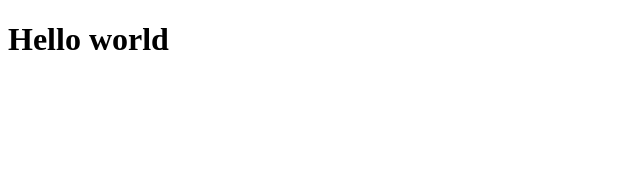
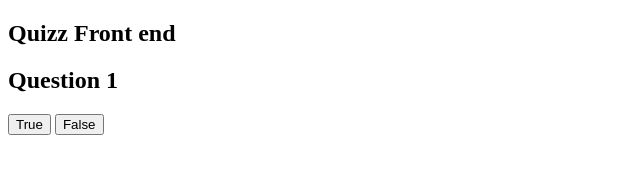
Before and after one commit to Tim-Fromentin/quizz-olivier, a plain HTML site: page index.html in a window 1280 px wide. Shown: the whole page, without its empty margins (0-640 px from the left). Drawn offline with Linux system fonts and the light colour scheme.

Commit message:
base html example question

```diff
--- a/index.html
+++ b/index.html
@@ -7,7 +7,18 @@
 </head>
 <body>
 
-<h1>Hello world</h1>
+<section id="quizz">
+    <h1 class="q_title">Quizz Front end</h1>
+
+    <form action="#" class="q_question">
+        <div class="box_response">
+            <h2 class="r_title">Question 1</h2>
+            <button id="r_1" value="true">True</button>
+            <button id="r_2" value="false">False</button>
+        </div>
+
+    </form>
+</section>
 
 <script src="./app.js"></script>
 </body>
```
